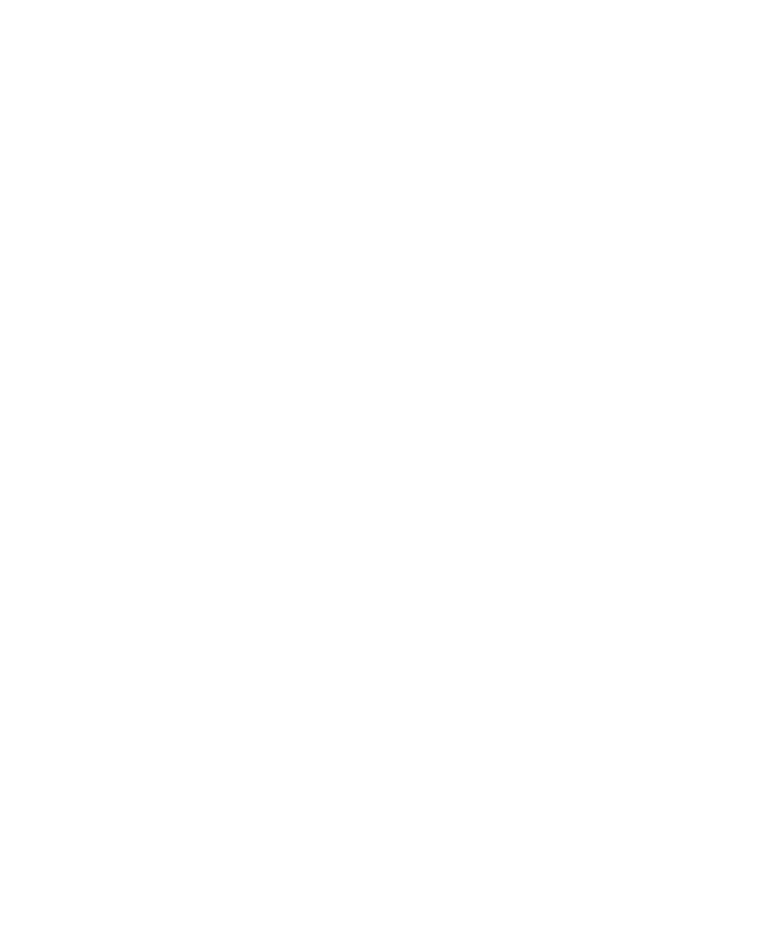
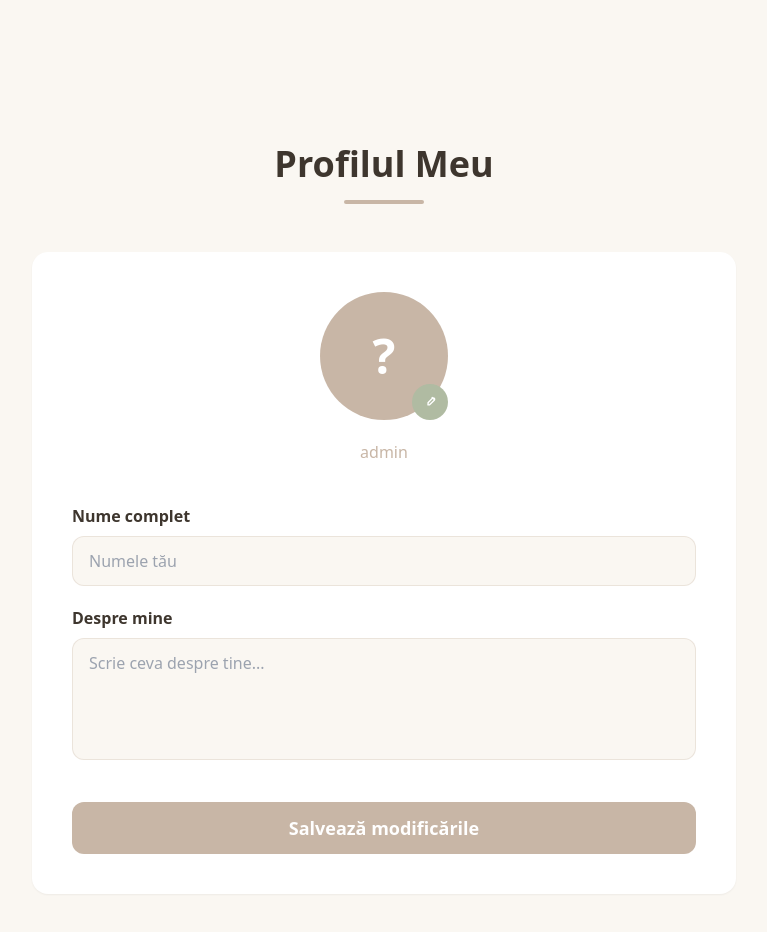
Before and after one commit to FlaviusMarian27/Clarity-Gym, a Vue app in the folder frontend/: page /profile in a window 1280 px wide. Before the commit this address had no page. Shown: the top 932 px of the page, without its empty margins (256-1023 px from the left). Before the commit the page ends 800 px from the top, so only its background shows below. Built offline with nearby package versions, Linux system fonts and the light colour scheme; no server answers; sample sign-in values are in the browser's storage.

Commit message:
ProfileView - pagina profil client si antrenor

```diff
--- a/frontend/src/components/NavbarClient.vue
+++ b/frontend/src/components/NavbarClient.vue
@@ -45,7 +45,7 @@
                 {{ initial }}
               </button>
               <div v-if="dropdownOpen" class="absolute right-0 mt-2 w-48 bg-card rounded-xl shadow-lg py-2 z-50">
-                <button class="w-full text-left px-4 py-2 text-text hover:bg-bg transition-colors duration-200">
+                <button @click="router.push('/profile')" class="w-full text-left px-4 py-2 text-text hover:bg-bg transition-colors duration-200">
                   Profilul meu
                 </button>
                 <button
--- a/frontend/src/components/NavbarTrainer.vue
+++ b/frontend/src/components/NavbarTrainer.vue
@@ -44,7 +44,7 @@
               {{ initial }}
             </button>
             <div v-if="dropdownOpen" class="absolute right-0 mt-2 w-48 bg-card rounded-xl shadow-lg py-2 z-50">
-              <button class="w-full text-left px-4 py-2 text-text hover:bg-bg transition-colors duration-200">
+              <button @click="router.push('/profile')" class="w-full text-left px-4 py-2 text-text hover:bg-bg transition-colors duration-200">
                 Profilul meu
               </button>
               <button
--- a/frontend/src/router/index.js
+++ b/frontend/src/router/index.js
@@ -41,6 +41,12 @@ const router = createRouter({
       name: 'admin',
       component: () => import('../views/AdminView.vue'),
       meta: { requiresAuth: true, role: 'admin' }
+    },
+
+    {
+      path: '/profile',
+      component: () => import('../views/ProfileView.vue'),
+      meta: { requiresAuth: true }
     }
   ]
 })
--- /dev/null
+++ b/frontend/src/views/ProfileView.vue
@@ -0,0 +1,159 @@
+<template>
+  <div class="min-h-screen bg-bg">
+    <NavbarClient v-if="role === 'client'" />
+    <NavbarTrainer v-else-if="role === 'trainer'" />
+
+    <div class="max-w-3xl mx-auto px-8 pt-36 pb-24">
+
+      <!-- Header -->
+      <div class="text-center mb-12">
+        <h1 class="text-4xl font-bold text-text mb-4">Profilul Meu</h1>
+        <div class="w-20 h-1 bg-primary mx-auto rounded-full"></div>
+      </div>
+
+      <!-- Card profil -->
+      <div class="bg-card rounded-2xl shadow-sm p-10">
+
+        <!-- Poza profil -->
+        <div class="flex flex-col items-center mb-10">
+          <div class="relative">
+            <div class="w-32 h-32 rounded-full bg-primary flex items-center justify-center text-white font-bold text-5xl overflow-hidden">
+              <img v-if="form.avatar_url" :src="form.avatar_url" class="w-full h-full object-cover" />
+              <span v-else>{{ form.name ? form.name[0].toUpperCase() : '?' }}</span>
+            </div>
+            <label class="absolute bottom-0 right-0 w-9 h-9 bg-secondary rounded-full flex items-center justify-center cursor-pointer hover:bg-primary transition-colors duration-200">
+              <svg class="w-4 h-4 text-white" fill="none" stroke="currentColor" stroke-width="2" viewBox="0 0 24 24">
+                <path stroke-linecap="round" stroke-linejoin="round" d="M15.232 5.232l3.536 3.536M9 13l6.586-6.586a2 2 0 112.828 2.828L11.828 15.828a2 2 0 01-1.414.586H9v-2a2 2 0 01.586-1.414z" />
+              </svg>
+              <input type="text" class="hidden" @click.prevent="editAvatar = !editAvatar" />
+            </label>
+          </div>
+
+          <!-- Input URL poza -->
+          <div v-if="editAvatar" class="mt-4 w-full max-w-md">
+            <input
+              v-model="form.avatar_url"
+              type="text"
+              placeholder="URL poza profil (ex: https://...)"
+              class="w-full px-4 py-3 rounded-xl border border-primary/30 bg-bg text-text focus:outline-none focus:border-primary"
+            />
+          </div>
+
+          <h2 class="text-2xl font-bold text-text mt-4">{{ form.name }}</h2>
+          <p class="text-primary font-medium mt-1">{{ role }}</p>
+        </div>
+
+        <!-- Formular -->
+        <div class="flex flex-col gap-5">
+
+          <!-- Nume -->
+          <div>
+            <label class="block text-text font-semibold mb-2">Nume complet</label>
+            <input
+              v-model="form.name"
+              type="text"
+              class="w-full px-4 py-3 rounded-xl border border-primary/30 bg-bg text-text focus:outline-none focus:border-primary"
+              placeholder="Numele tău"
+            />
+          </div>
+
+          <!-- Bio -->
+          <div>
+            <label class="block text-text font-semibold mb-2">Despre mine</label>
+            <textarea
+              v-model="form.bio"
+              rows="4"
+              class="w-full px-4 py-3 rounded-xl border border-primary/30 bg-bg text-text focus:outline-none focus:border-primary resize-none"
+              placeholder="Scrie ceva despre tine..."
+            />
+          </div>
+
+          <!-- Doar pentru antrenor -->
+          <template v-if="role === 'trainer'">
+            <div>
+              <label class="block text-text font-semibold mb-2">Specialitate</label>
+              <input
+                v-model="form.specialty"
+                type="text"
+                class="w-full px-4 py-3 rounded-xl border border-primary/30 bg-bg text-text focus:outline-none focus:border-primary"
+                placeholder="ex: Fitness, Yoga, Crossfit..."
+              />
+            </div>
+
+            <div>
+              <label class="block text-text font-semibold mb-2">Ani de experiență</label>
+              <input
+                v-model="form.experience_years"
+                type="number"
+                min="0"
+                class="w-full px-4 py-3 rounded-xl border border-primary/30 bg-bg text-text focus:outline-none focus:border-primary"
+                placeholder="ex: 5"
+              />
+            </div>
+          </template>
+
+          <!-- Buton salvare -->
+          <button
+            @click="saveProfile"
+            :disabled="loading"
+            class="mt-4 w-full py-3 bg-primary hover:bg-secondary text-white rounded-xl font-semibold text-lg transition-colors duration-200"
+          >
+            {{ loading ? 'Se salvează...' : 'Salvează modificările' }}
+          </button>
+
+          <!-- Mesaj succes -->
+          <p v-if="success" class="text-center text-green-500 font-medium">✓ Profil actualizat cu succes!</p>
+          <p v-if="error" class="text-center text-red-400 font-medium">{{ error }}</p>
+
+        </div>
+      </div>
+    </div>
+  </div>
+</template>
+
+<script setup>
+import { ref, onMounted } from 'vue'
+import axios from 'axios'
+import { useAuthStore } from '../stores/auth'
+import NavbarClient from '../components/NavbarClient.vue'
+import NavbarTrainer from '../components/NavbarTrainer.vue'
+
+const authStore = useAuthStore()
+const role = authStore.role
+
+const form = ref({
+  name: '',
+  bio: '',
+  avatar_url: '',
+  specialty: '',
+  experience_years: 0
+})
+
+const loading = ref(false)
+const success = ref(false)
+const error = ref('')
+const editAvatar = ref(false)
+
+onMounted(async () => {
+  try {
+    const res = await axios.get('/api/profile')
+    form.value = res.data
+  } catch (err) {
+    console.error(err)
+  }
+})
+
+async function saveProfile() {
+  loading.value = true
+  success.value = false
+  error.value = ''
+  try {
+    await axios.put('/api/profile', form.value)
+    success.value = true
+  } catch (err) {
+    error.value = 'Eroare la salvare!'
+  } finally {
+    loading.value = false
+  }
+}
+</script>
```
Also changed, not shown: 2 other files (tests, documents, lock files or other folders).
